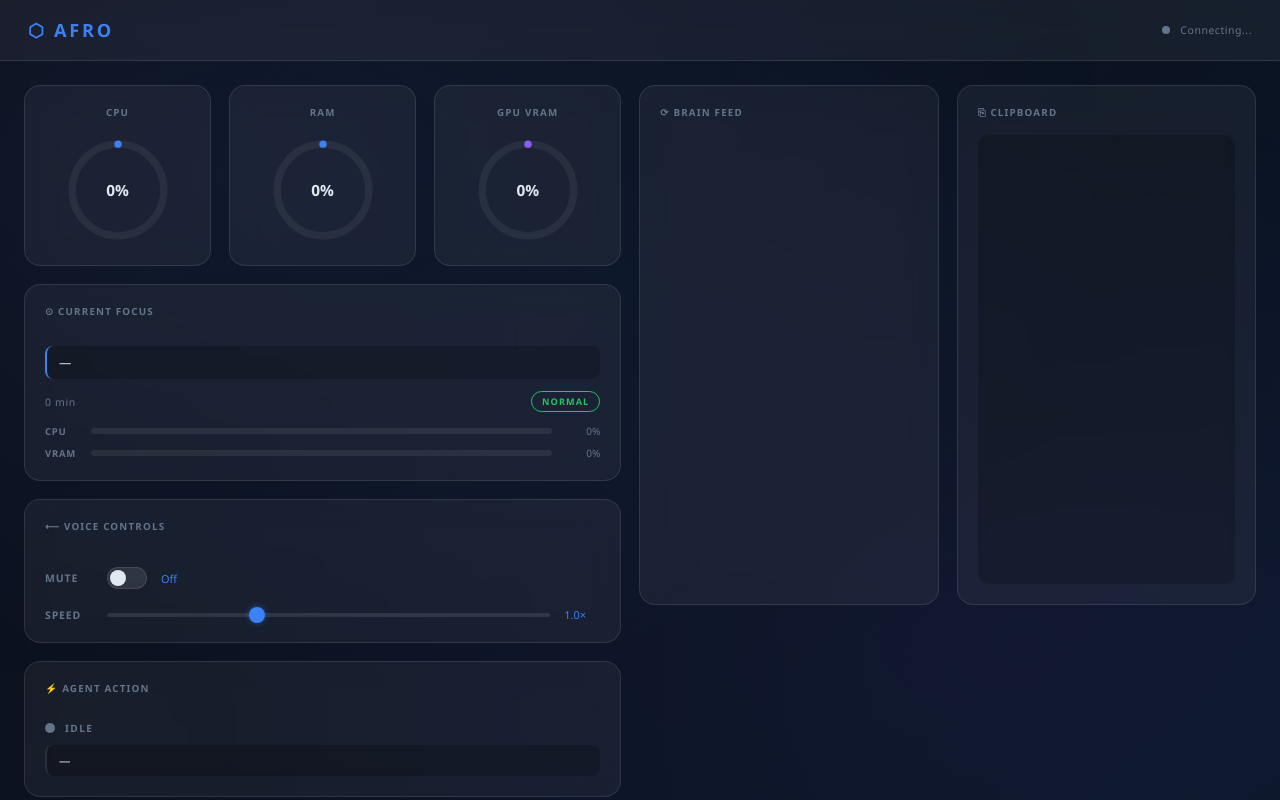
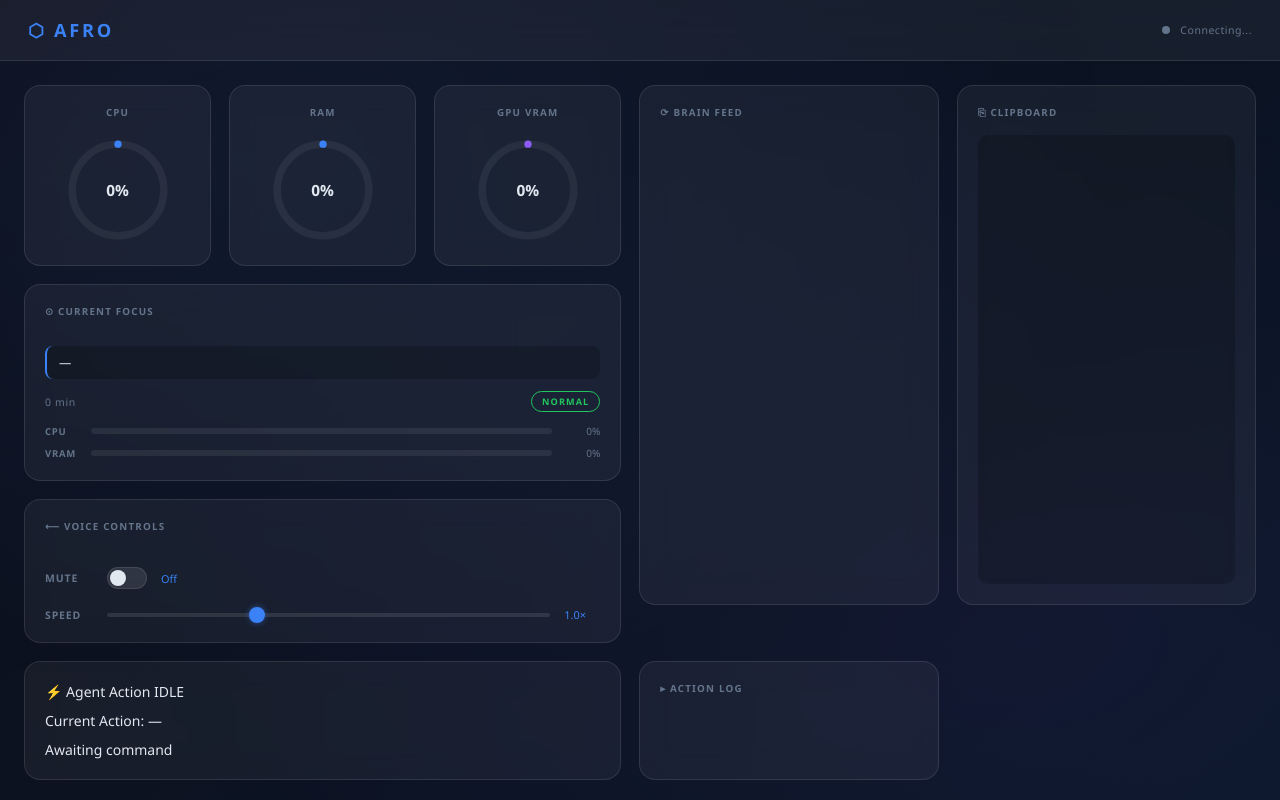
Before and after one commit to haricodes2970/Afro-Ai, a Flask app: page / in a window 1280 px wide. Run offline with Flask 3, Linux system fonts and the light colour scheme; some libraries are stand-ins or nearby versions.

Commit message:
feat(ui): add Aura action card and live action log to dashboard
Co-Authored-By: Claude Sonnet 4.6 <noreply@anthropic.com>

```diff
--- a/templates/index.html
+++ b/templates/index.html
@@ -57,6 +57,18 @@
       </div>
     </div>
 
+    <!-- Brain Feed -->
+    <div class="card feed-card">
+      <h3>⟳ Brain Feed</h3>
+      <ul id="brainFeed"></ul>
+    </div>
+
+    <!-- Clipboard Preview -->
+    <div class="card clip-card">
+      <h3>⎘ Clipboard</h3>
+      <pre id="clipPreview"></pre>
+    </div>
+
     <!-- Focus Tracker -->
     <div class="card focus-card">
       <h3>⊙ Current Focus</h3>
@@ -83,26 +95,25 @@
       </div>
     </div>
 
-    <!-- Brain Feed -->
-    <div class="card feed-card">
-      <h3>⟳ Brain Feed</h3>
-      <ul id="brainFeed"></ul>
+    <!-- Aura Action Card -->
+    <div class="card action-card state-idle" id="action-card">
+      <div class="aura-header">
+        <span class="aura-label">⚡ Agent Action</span>
+        <span class="aura-state-badge" id="auraStateBadge">IDLE</span>
+      </div>
+      <div class="aura-action-text" id="auraActionText">
+        Current Action: <span id="currentActionSpan">—</span>
+      </div>
+      <div class="aura-dot-row">
+        <span class="aura-dot" id="auraDot"></span>
+        <span class="aura-dot-label" id="auraDotLabel">Awaiting command</span>
+      </div>
     </div>
 
-    <!-- Clipboard Preview -->
-    <div class="card clip-card">
-      <h3>⎘ Clipboard</h3>
-      <pre id="clipPreview"></pre>
-    </div>
-
-    <!-- Agent Action Indicator -->
-    <div class="card action-card" id="actionCard">
-      <h3>⚡ Agent Action</h3>
-      <div class="action-status-row">
-        <span class="action-status-dot" id="actionDot"></span>
-        <span class="action-status-label" id="actionStatus">IDLE</span>
-      </div>
-      <div class="action-text" id="actionText">—</div>
+    <!-- Action Log -->
+    <div class="card action-log-card">
+      <h3>▸ Action Log</h3>
+      <div id="action-log"></div>
     </div>
 
     <!-- Voice Controls -->
@@ -147,6 +158,7 @@
       document.getElementById("statusLabel").textContent = "Disconnected";
     });
 
+    // ── Gauge helpers ─────────────────────────────────────────────
     function setArc(arcId, valId, pct) {
       const circ = 314;
       const used = (pct / 100) * circ;
@@ -161,16 +173,70 @@
     function setBar(fillId, valId, pct, status) {
       const fill = document.getElementById(fillId);
       const val  = document.getElementById(valId);
-      fill.style.width  = Math.min(pct, 100).toFixed(1) + "%";
+      fill.style.width      = Math.min(pct, 100).toFixed(1) + "%";
       fill.style.background = STATUS_COLOR[status] || STATUS_COLOR.NORMAL;
-      val.textContent = pct.toFixed(1) + "%";
+      val.textContent       = pct.toFixed(1) + "%";
     }
 
+    // ── Action card (Aura) ────────────────────────────────────────
+    const _AURA_LABELS = {
+      IDLE:    "Awaiting command",
+      RUNNING: "Processing...",
+      FAILED:  "Error detected",
+      SUCCESS: "Completed",
+    };
+
+    let _lastAction = "";
+
+    function updateActionCard(status, action) {
+      const card   = document.getElementById("action-card");
+      const badge  = document.getElementById("auraStateBadge");
+      const span   = document.getElementById("currentActionSpan");
+      const dot    = document.getElementById("auraDot");
+      const dlabel = document.getElementById("auraDotLabel");
+
+      // Normalise: treat SUCCESS as IDLE visually
+      const auraState = (status === "SUCCESS") ? "IDLE" : status;
+
+      card.className = `card action-card state-${auraState.toLowerCase()}`;
+      badge.textContent  = status;
+      span.textContent   = action || "—";
+      dlabel.textContent = _AURA_LABELS[status] || status;
+
+      dot.className = "aura-dot" + (status === "RUNNING" ? " aura-dot-pulse" : "");
+    }
+
+    // ── Action log ────────────────────────────────────────────────
+    const _LOG_MAX = 100;
+    const _logEl   = document.getElementById("action-log");
+
+    function _ts() {
+      const d = new Date();
+      return d.toTimeString().slice(0, 8);
+    }
+
+    function appendLog(text, level) {
+      const line = document.createElement("div");
+      line.className = "log-line" + (level ? ` log-${level}` : "");
+      line.textContent = `[${_ts()}] ${text}`;
+      _logEl.appendChild(line);
+
+      // Trim buffer
+      while (_logEl.children.length > _LOG_MAX) {
+        _logEl.removeChild(_logEl.firstChild);
+      }
+
+      // Auto-scroll
+      _logEl.scrollTop = _logEl.scrollHeight;
+    }
+
+    // ── Telemetry handler ─────────────────────────────────────────
     socket.on("telemetry", (data) => {
       setArc("cpuArc", "cpuVal", data.cpu);
       setArc("ramArc", "ramVal", data.ram);
       setArc("gpuArc", "gpuVal", data.gpu);
 
+      // Brain feed
       const feed = document.getElementById("brainFeed");
       feed.innerHTML = "";
       (data.brain_feed || []).slice().reverse().forEach(msg => {
@@ -179,47 +245,51 @@
         feed.appendChild(li);
       });
 
-      const clip = document.getElementById("clipPreview");
-      clip.textContent = data.clipboard_preview || "—";
+      // Clipboard
+      document.getElementById("clipPreview").textContent =
+        data.clipboard_preview || "—";
 
       // Focus tracker
-      const status = data.health_status || "NORMAL";
-      const win    = data.active_window || "—";
-      const dur    = data.focus_duration_minutes || 0;
+      const healthStatus = data.health_status || "NORMAL";
+      const win          = data.active_window || "—";
+      const dur          = data.focus_duration_minutes || 0;
 
       document.getElementById("focusWindow").textContent =
         win.length > 60 ? win.slice(0, 57) + "…" : win;
       document.getElementById("focusDuration").textContent = dur + " min";
 
       const badge = document.getElementById("healthBadge");
-      badge.textContent = status;
-      badge.dataset.status = status;
-      badge.style.color = STATUS_COLOR[status] || STATUS_COLOR.NORMAL;
-      badge.style.borderColor = STATUS_COLOR[status] || STATUS_COLOR.NORMAL;
+      badge.textContent    = healthStatus;
+      badge.dataset.status = healthStatus;
+      badge.style.color    = STATUS_COLOR[healthStatus] || STATUS_COLOR.NORMAL;
+      badge.style.borderColor = STATUS_COLOR[healthStatus] || STATUS_COLOR.NORMAL;
 
-      setBar("cpuBar",  "cpuBarVal",  data.cpu, status);
-      setBar("gpuBar",  "gpuBarVal",  data.gpu, status);
+      setBar("cpuBar", "cpuBarVal", data.cpu, healthStatus);
+      setBar("gpuBar", "gpuBarVal", data.gpu, healthStatus);
 
-      // Agent action indicator
-      const execStatus  = data.execution_status || "IDLE";
-      const actionText  = data.current_action   || "—";
-      const actionCard  = document.getElementById("actionCard");
-      const actionDot   = document.getElementById("actionDot");
-      const actionLbl   = document.getElementById("actionStatus");
-      const actionTxt   = document.getElementById("actionText");
+      // Aura action card
+      const execStatus = data.execution_status || "IDLE";
+      const currAction = data.current_action   || "—";
 
-      actionLbl.textContent = execStatus;
-      actionTxt.textContent = actionText;
+      updateActionCard(execStatus, currAction);
 
-      actionCard.classList.remove("exec-idle", "exec-running", "exec-success", "exec-failed");
-      actionDot.classList.remove("pulse");
+      // Append to action log when action changes
+      if (currAction !== "—" && currAction !== _lastAction) {
+        const lvl = execStatus === "FAILED"  ? "error"
+                  : execStatus === "RUNNING" ? "run"
+                  : execStatus === "SUCCESS" ? "ok"
+                  : "info";
+        appendLog(`[${execStatus}] ${currAction}`, lvl);
+        _lastAction = currAction;
+      }
 
-      const cls = "exec-" + execStatus.toLowerCase();
-      actionCard.classList.add(cls);
-      if (execStatus === "RUNNING") actionDot.classList.add("pulse");
+      // Server-pushed log lines (if backend sends them)
+      if (Array.isArray(data.action_log)) {
+        data.action_log.forEach(line => appendLog(line, "info"));
+      }
     });
 
-    // Mute toggle
+    // ── Voice controls ────────────────────────────────────────────
     const muteToggle = document.getElementById("muteToggle");
     const muteHint   = document.getElementById("muteHint");
     muteToggle.addEventListener("change", () => {
@@ -228,7 +298,6 @@
       socket.emit("set_mute", { muted });
     });
 
-    // Speed slider
     const speedSlider = document.getElementById("speedSlider");
     const speedHint   = document.getElementById("speedHint");
     speedSlider.addEventListener("input", () => {
```
